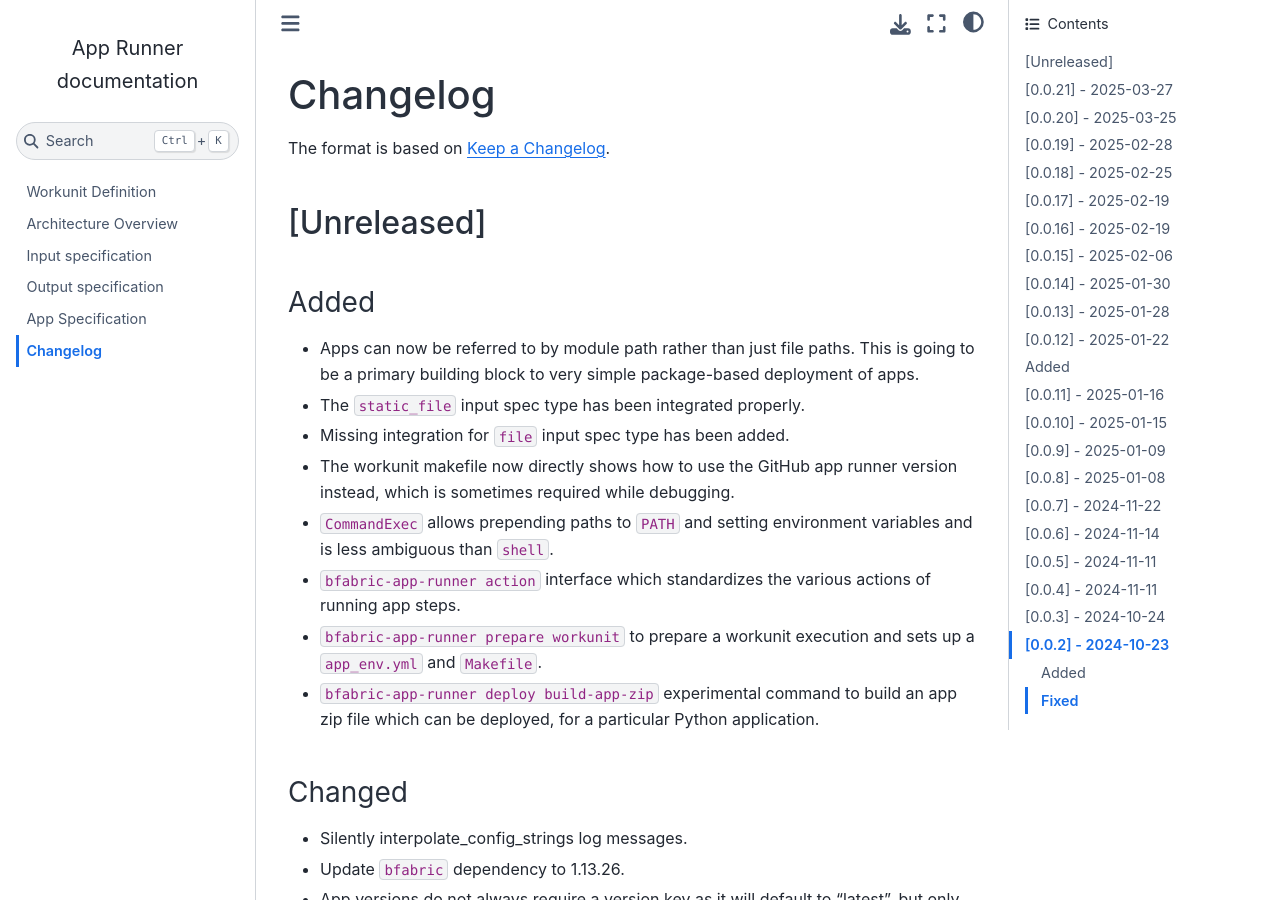
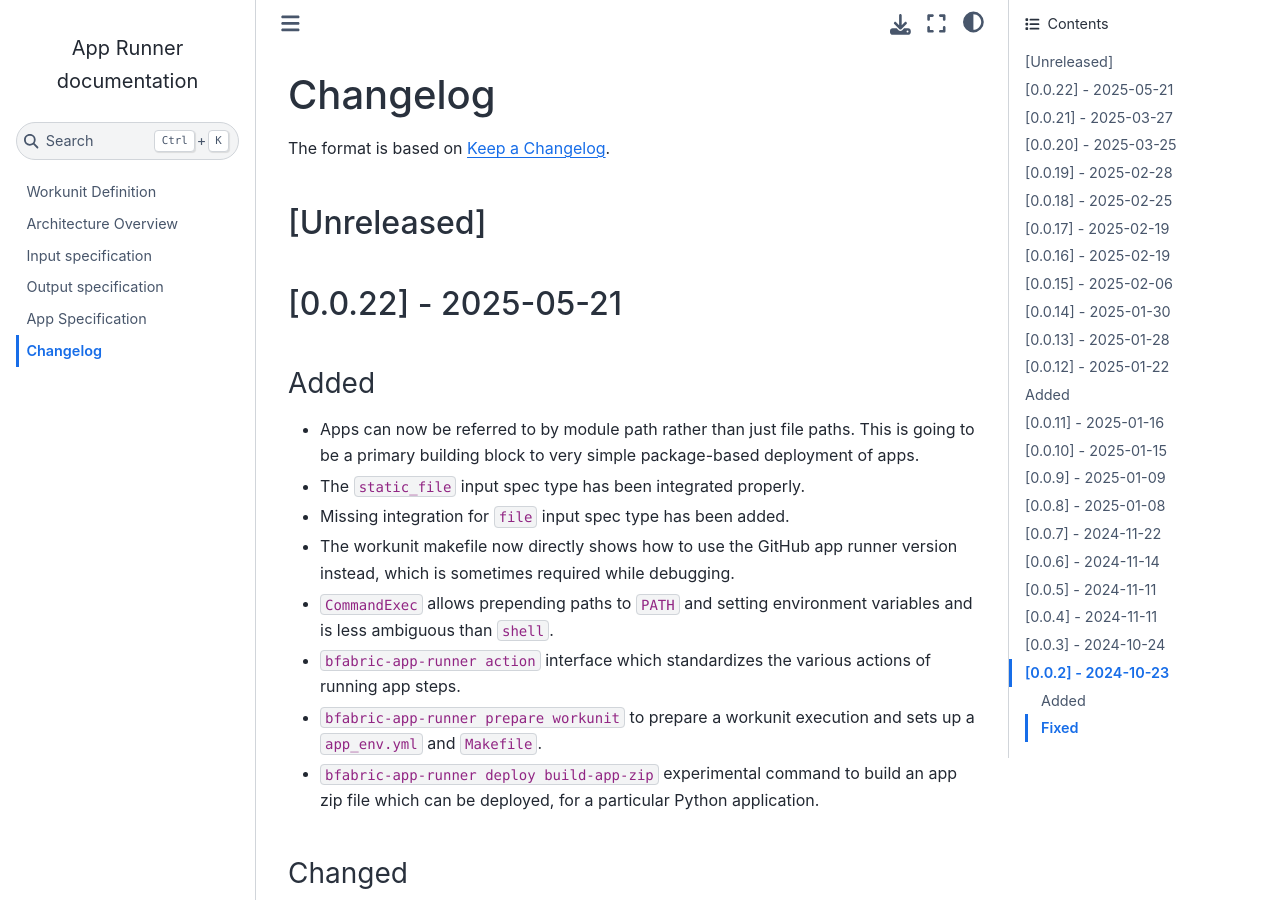
Before and after one commit to fgcz/bfabricPy, a Sphinx documentation site: the page built from bfabric_app_runner/docs/changelog.md, in a window 1280 px wide and 900 px high. Built offline with Sphinx 7.4.7 and the Sphinx Book theme 1.1.4, drawn with Linux system fonts in a browser that asks for light colours.

Commit message:
bfabric-app-runner 0.0.22

```diff
--- a/bfabric_app_runner/docs/changelog.md
+++ b/bfabric_app_runner/docs/changelog.md
@@ -3,6 +3,8 @@
 The format is based on [Keep a Changelog](https://keepachangelog.com/en/1.1.0/).
 
 ## \[Unreleased\]
+
+## \[0.0.22\] - 2025-05-21
 
 ### Added
 
```
Also changed, not shown: 1 other file.
